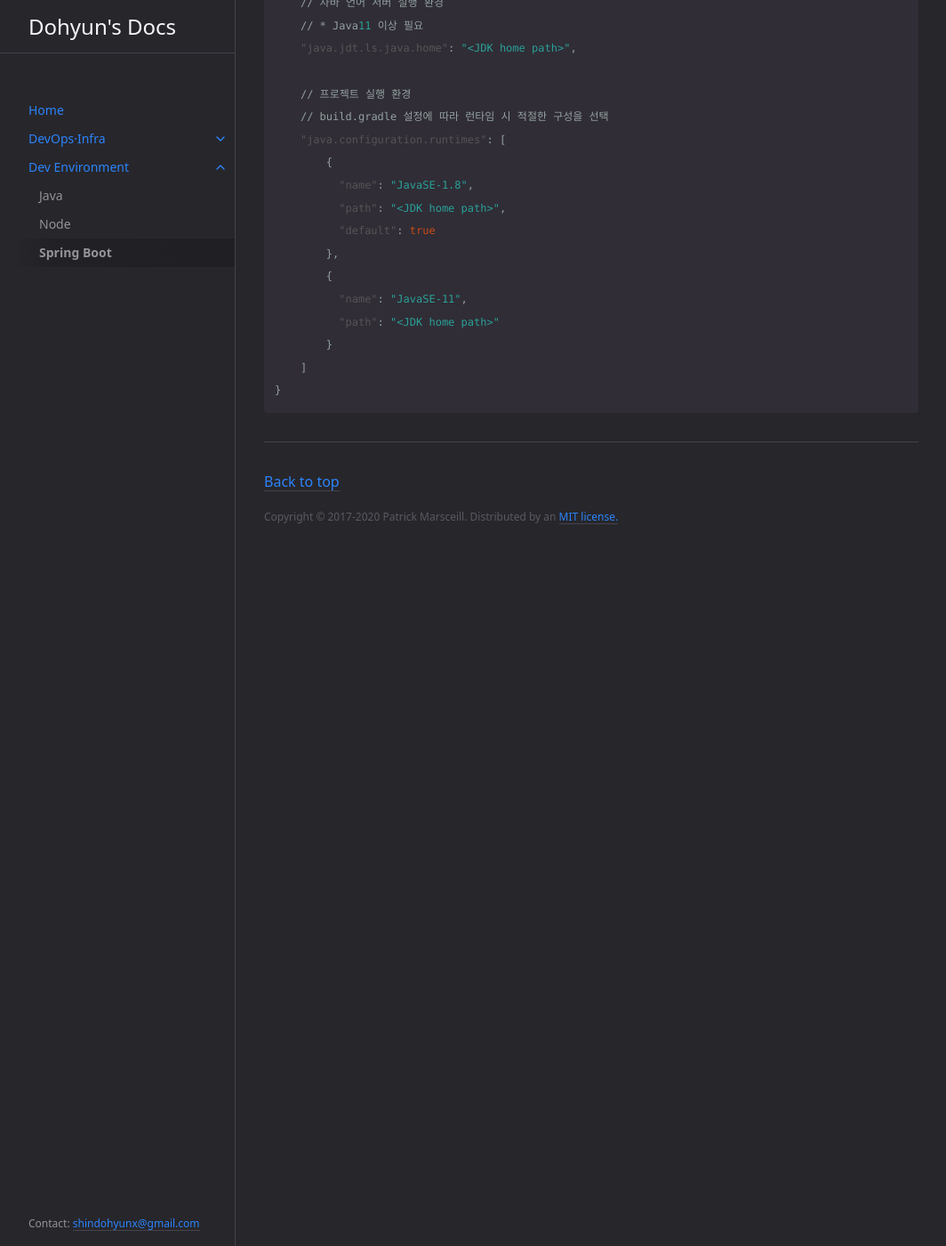
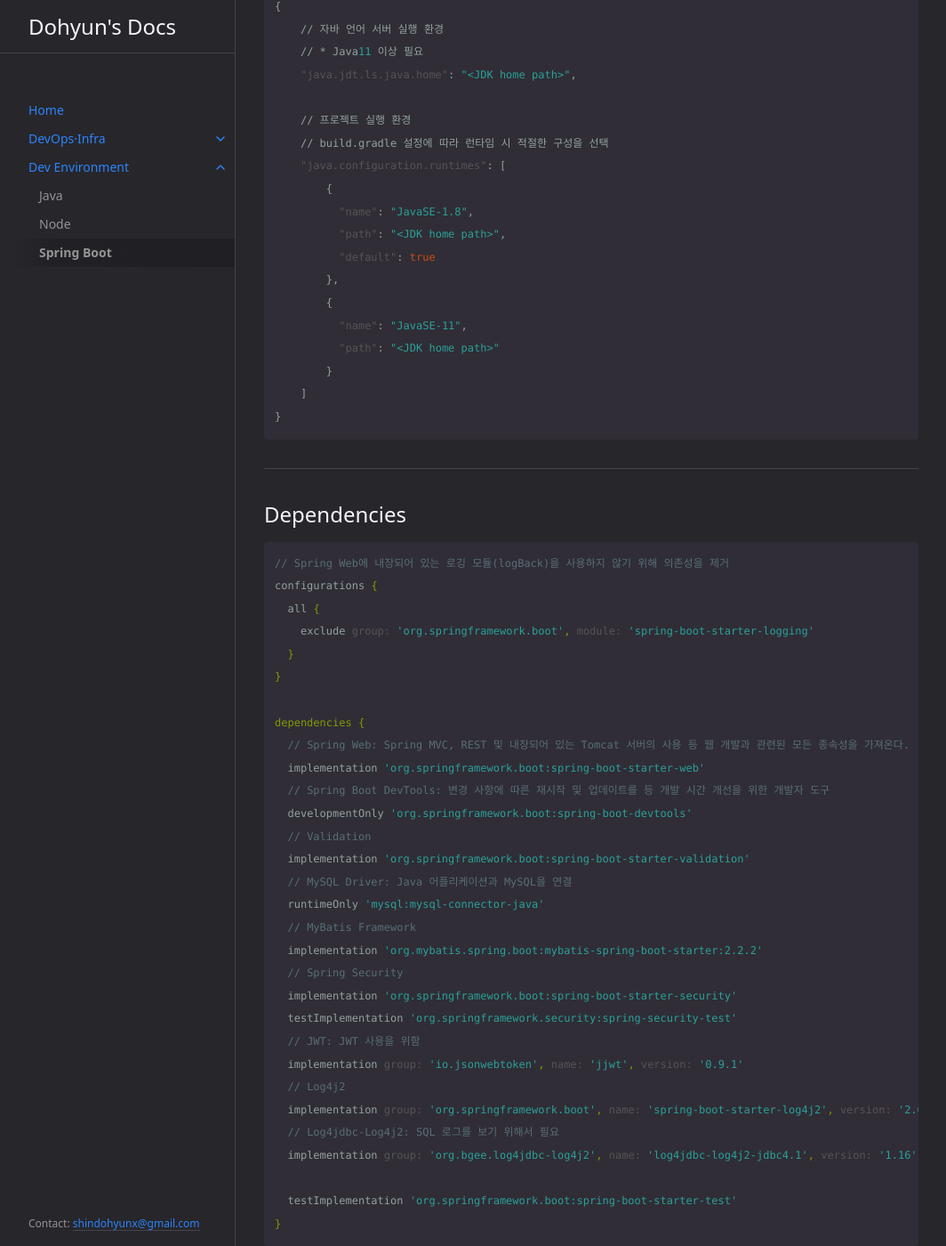
Before and after one commit to shindohyun/shindohyun.github.io, a Jekyll site: the page built from docs/dev-environment/spring-boot.md, in a window 1280 px wide and 1400 px high, scrolled down 718 px. Shown: the whole window at 89% size, without its empty margins (107-1171 px from the left). Built offline with Jekyll 4.4.1, drawn with Linux system fonts in a browser that asks for light colours.

Commit message:
[추가] spring boot dev environment: dependencies

````diff
--- a/docs/dev-environment/spring-boot.md
+++ b/docs/dev-environment/spring-boot.md
@@ -50,3 +50,39 @@ nav_order: 3
     ]
 }
 ```
+
+---
+
+## Dependencies
+```gradle
+// Spring Web에 내장되어 있는 로깅 모듈(logBack)을 사용하지 않기 위해 의존성을 제거
+configurations {
+  all {
+    exclude group: 'org.springframework.boot', module: 'spring-boot-starter-logging'
+  }
+}
+
+dependencies {
+  // Spring Web: Spring MVC, REST 및 내장되어 있는 Tomcat 서버의 사용 등 웹 개발과 관련된 모든 종속성을 가져온다.
+  implementation 'org.springframework.boot:spring-boot-starter-web'
+  // Spring Boot DevTools: 변경 사항에 따른 재시작 및 업데이트를 등 개발 시간 개선을 위한 개발자 도구
+  developmentOnly 'org.springframework.boot:spring-boot-devtools'
+  // Validation
+  implementation 'org.springframework.boot:spring-boot-starter-validation'
+  // MySQL Driver: Java 어플리케이션과 MySQL을 연결
+  runtimeOnly 'mysql:mysql-connector-java'
+  // MyBatis Framework
+  implementation 'org.mybatis.spring.boot:mybatis-spring-boot-starter:2.2.2'
+  // Spring Security
+  implementation 'org.springframework.boot:spring-boot-starter-security'
+  testImplementation 'org.springframework.security:spring-security-test'
+  // JWT: JWT 사용을 위함
+  implementation group: 'io.jsonwebtoken', name: 'jjwt', version: '0.9.1'
+  // Log4j2
+  implementation group: 'org.springframework.boot', name: 'spring-boot-starter-log4j2', version: '2.6.3'
+  // Log4jdbc-Log4j2: SQL 로그를 보기 위해서 필요
+  implementation group: 'org.bgee.log4jdbc-log4j2', name: 'log4jdbc-log4j2-jdbc4.1', version: '1.16'
+
+  testImplementation 'org.springframework.boot:spring-boot-starter-test'
+}
+```
````
